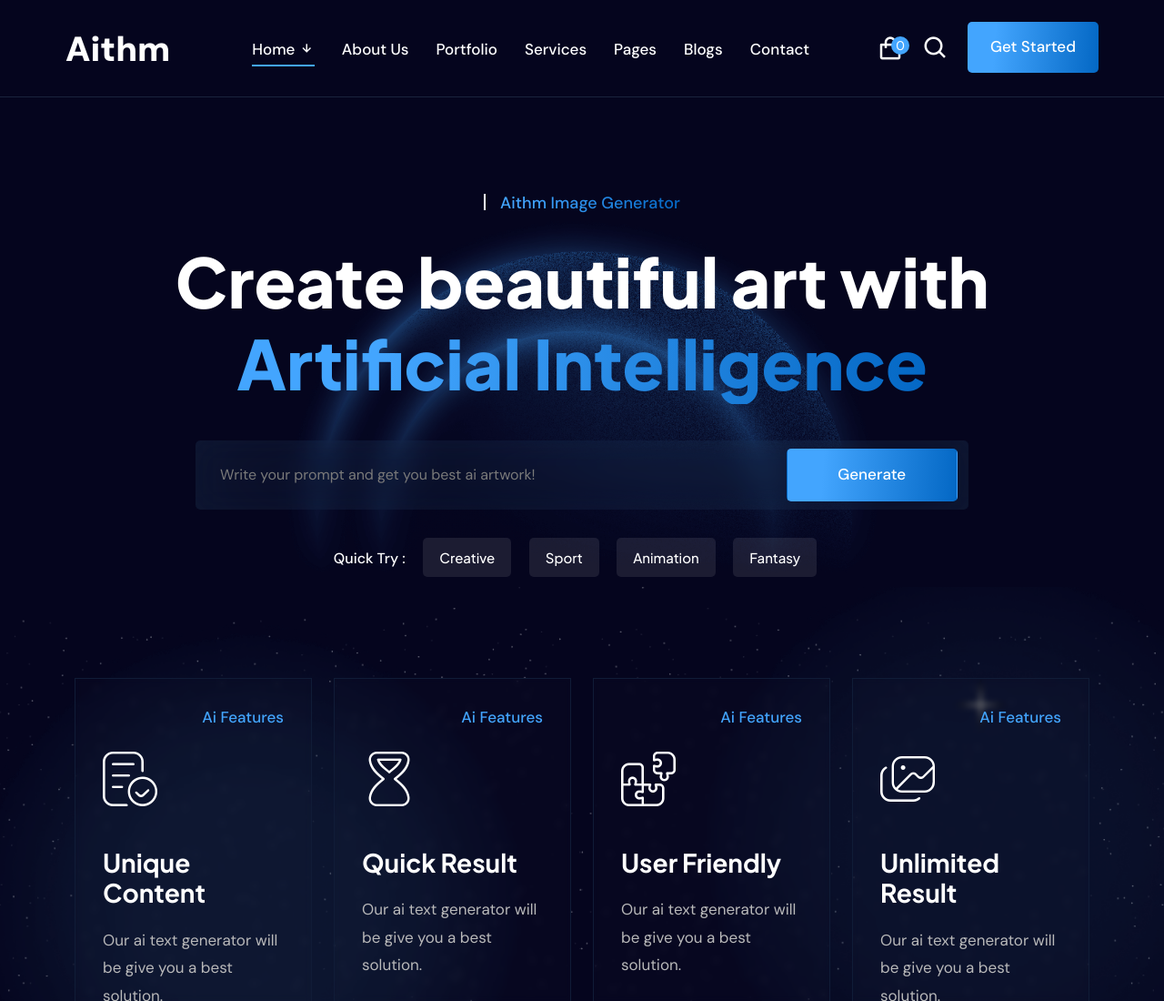
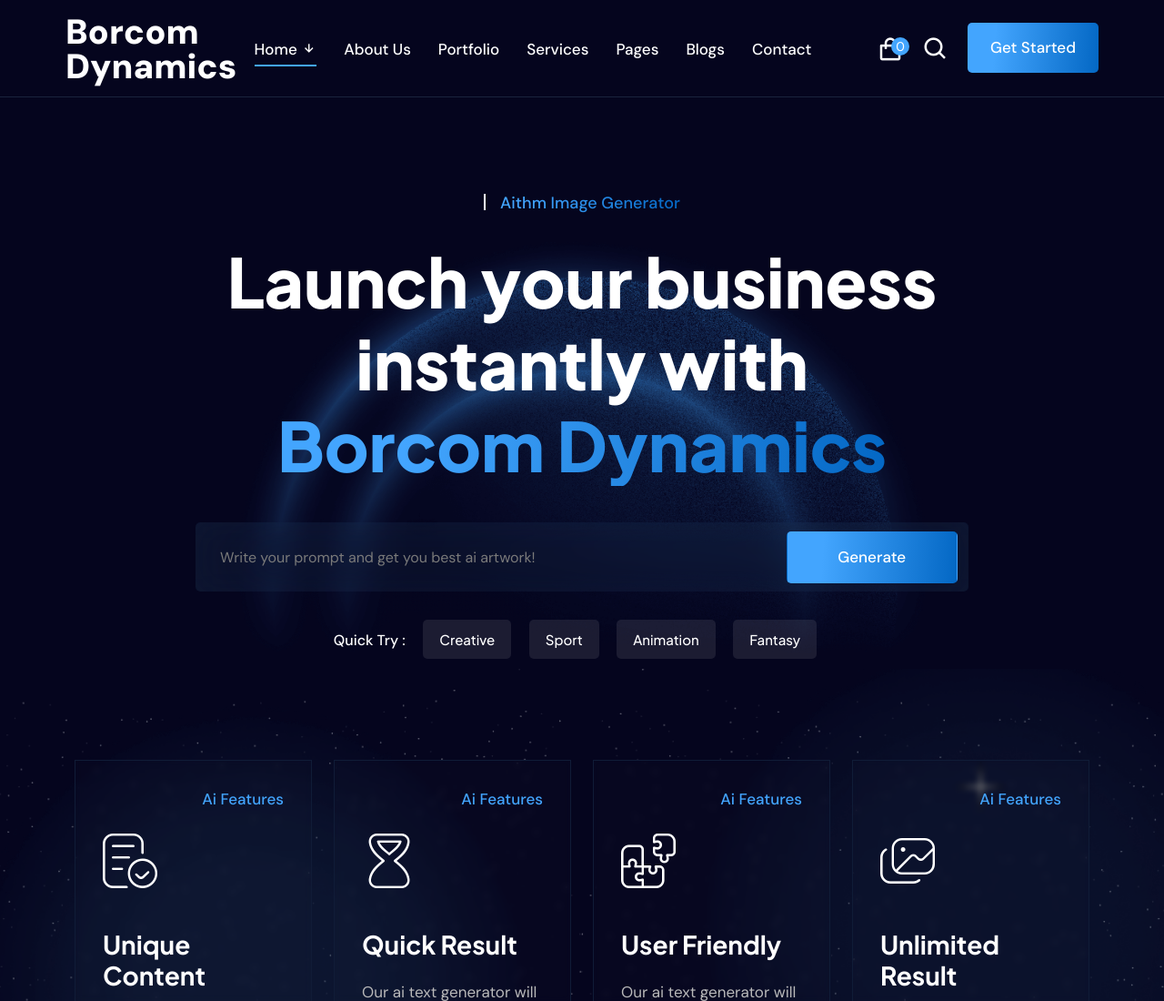
Before and after one commit to 247joseph/borcom_new, a plain HTML site: page index.html in a window 1280 px wide. Shown: the top 1100 px of the page at 91% size. Drawn offline with Linux system fonts and the light colour scheme.

Commit message:
update name

```diff
--- a/index.html
+++ b/index.html
@@ -4,7 +4,7 @@
         <!-- Required meta tags -->
         <meta charset="utf-8">
         <meta name="viewport" content="width=device-width, initial-scale=1, shrink-to-fit=no">
-        <title>Aithm - AI Agency &amp; Futuristic Startup HTML Template</title>
+        <title>Borcom Dynamics &amp; Start your business from day zero with borcom dynamics</title>
 
         <!-- CSS Linked -->
         <link rel="stylesheet" href="css/css-bootstrap.min.css">
@@ -29,7 +29,7 @@
             <div class="container">
                 <nav class="navbar navbar-expand-lg">
                     <a class="navbar-brand" href="index.html">
-                        Aithm
+                        Borcom<br>Dynamics
                     </a>
                     <div class="other-all-option">
                         <div class="other-option m-0 d-lg-none">
@@ -548,8 +548,8 @@
                                 <p>Aithm Image Generator</p>
                             </div>
                             <h2>
-                                <span data-aos="fade-up" data-aos-duration="1000">Create beautiful art with</span>
-                                <span class="sub-head" data-aos="fade-up" data-aos-duration="2000" data-aos-offset="200">Artificial Intelligence</span>
+                                <span data-aos="fade-up" data-aos-duration="1000">Launch your business instantly with</span>
+                                <span class="sub-head" data-aos="fade-up" data-aos-duration="2000" data-aos-offset="200">Borcom Dynamics</span>
                             </h2>
                             <div class="image-generator-box">
                                     <div class="searchbox" data-aos="fade-zoom-in" data-aos-duration="1500">
```
